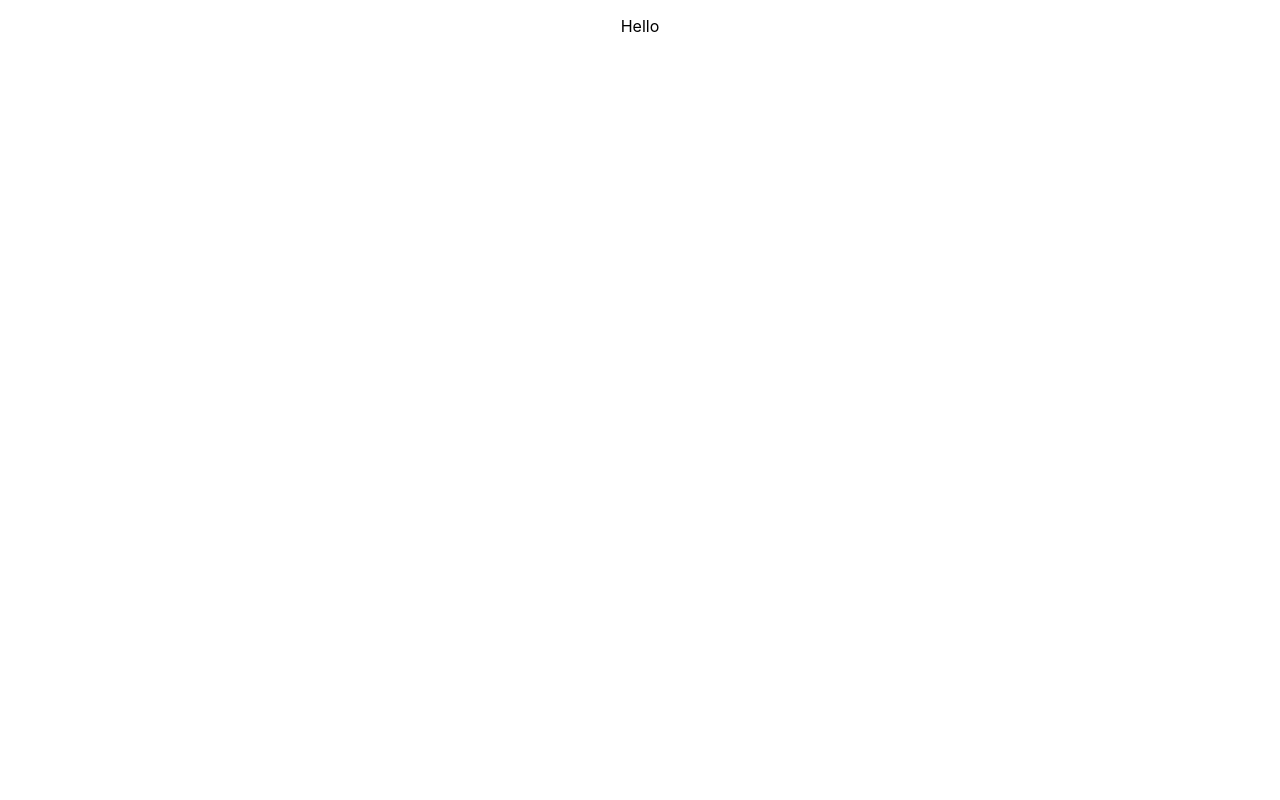
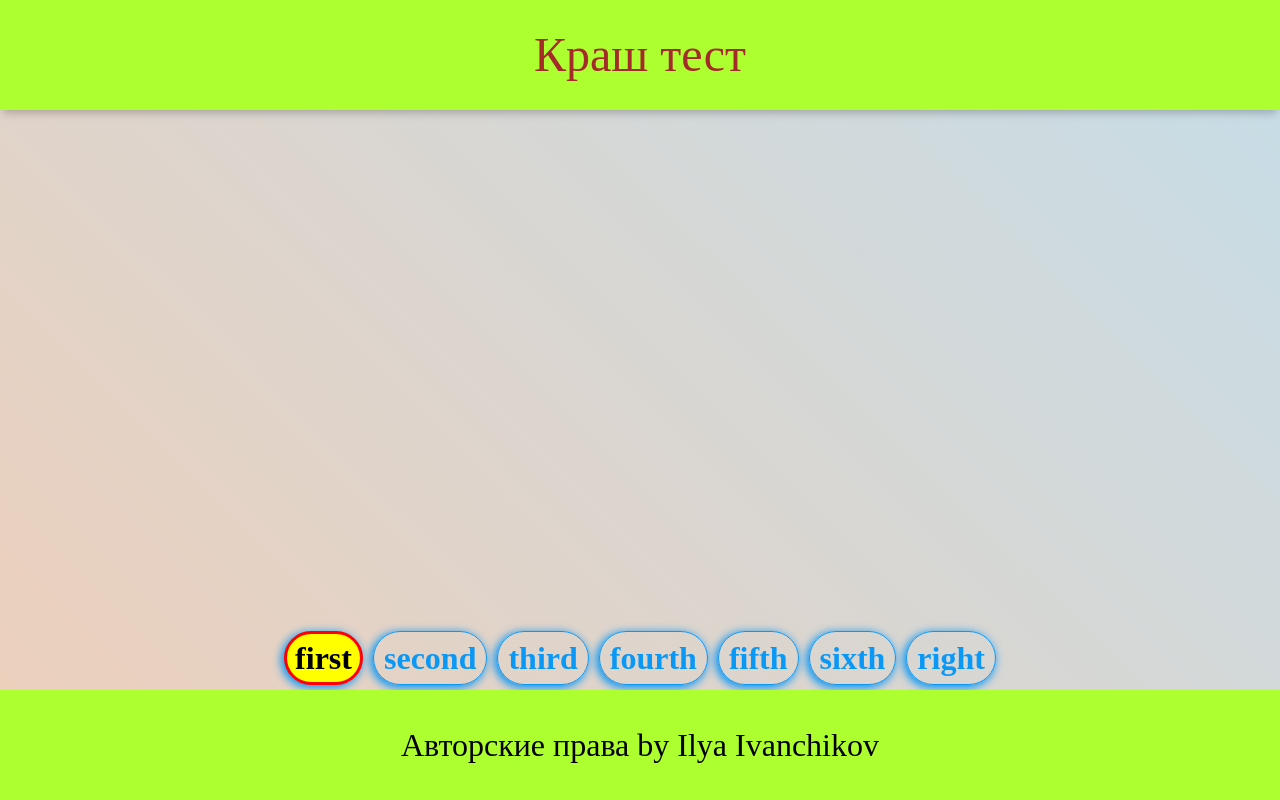
Before and after one commit to IlyaIvanchikov/mobX-React-TypeScript-customPagination-, a React (Create React App) app: page / in a window 1280 px wide. Built offline with nearby package versions, Linux system fonts and the light colour scheme.

Commit message:
feat: add left and right button

```diff
--- a/package.json
+++ b/package.json
@@ -23,7 +23,6 @@
     "@types/react": "^16.9.0",
     "@types/react-dom": "^16.9.0",
     "mobx": "^5.15.5",
-    "mobx-react-devtools": "^6.1.1",
     "mobx-react-lite": "^2.0.7",
     "node-sass": "^4.14.1",
     "react": "^16.13.1",
--- a/src/App.css
+++ /dev/null
@@ -1,38 +0,0 @@
-.App {
-  text-align: center;
-}
-
-.App-logo {
-  height: 40vmin;
-  pointer-events: none;
-}
-
-@media (prefers-reduced-motion: no-preference) {
-  .App-logo {
-    animation: App-logo-spin infinite 20s linear;
-  }
-}
-
-.App-header {
-  background-color: #282c34;
-  min-height: 100vh;
-  display: flex;
-  flex-direction: column;
-  align-items: center;
-  justify-content: center;
-  font-size: calc(10px + 2vmin);
-  color: white;
-}
-
-.App-link {
-  color: #61dafb;
-}
-
-@keyframes App-logo-spin {
-  from {
-    transform: rotate(0deg);
-  }
-  to {
-    transform: rotate(360deg);
-  }
-}
--- a/src/App.tsx
+++ b/src/App.tsx
@@ -1,10 +1,24 @@
 import React from 'react';
-import './App.css';
+import classes from './app.module.scss';
+import Main from './components/main/main';
 
 function App() {
   return (
-    <div className="App">
-      <p>Hello</p>
+    <div className={classes.wrapper}>
+      <header>
+        <h1
+          style={{
+            color: 'brown',
+            fontSize: '48px',
+          }}
+        >
+          Краш тест
+        </h1>
+      </header>
+      <Main />
+      <footer>
+        <span>Авторские права by Ilya Ivanchikov</span>
+      </footer>
     </div>
   );
 }
--- /dev/null
+++ b/src/app.module.scss
@@ -0,0 +1,29 @@
+.wrapper {
+  display: flex;
+  flex-direction: column;
+  min-height: 100vh;
+  background: linear-gradient(45deg, #EECFBA, #C5DDE8);
+
+  header {
+    height: 110px;
+    background-color: greenyellow;
+    box-shadow: 0px 6px 8px -3px rgba(20, 19, 20, 0.25);
+    position: relative;
+    flex: 0 0 auto;
+    display: flex;
+    justify-content: center;
+    align-items: center;
+  }
+
+  footer {
+    height: 110px;
+    background-color: greenyellow;
+    box-shadow: 0px 6px 8px -3px rgba(20, 19, 20, 0.25);
+    position: relative;
+    flex: 0 0 auto;
+    display: flex;
+    justify-content: center;
+    align-items: center;
+    font-size: 32px;
+  }
+}
--- /dev/null
+++ b/src/components/main/main.module.scss
@@ -0,0 +1,31 @@
+.wrapper {
+  flex: 1 0 auto;
+  align-items: flex-end;
+  justify-content: center;
+  display: flex;
+  position: relative;
+
+  div {
+    font-size: 2rem;
+    font-weight: bold;
+    height: 25%;
+    width: auto;
+    position: relative;
+    border-radius: 30px;
+    margin: 5px;
+    cursor: pointer;
+    box-shadow: -2px 2px 9px 1px rgb(10, 152, 247);
+  }
+  .pagination {
+    color: rgb(10, 152, 247);
+    border: 1px solid rgb(10, 152, 247);
+    padding: 10px;
+  }
+
+  .selectedPage {
+    background: yellow;
+    color: black;
+    border: 3px solid red;
+    padding: 8px;
+  }
+}
--- /dev/null
+++ b/src/components/main/main.tsx
@@ -0,0 +1,78 @@
+import React, { useContext, useState } from 'react';
+import classes from './main.module.scss';
+import MainStore from '../../store/mainStore';
+import { observer } from 'mobx-react-lite';
+
+const Main: React.FC = () => {
+  const mainStore = useContext(MainStore);
+  const {
+    storePagination,
+    handleClickPagination,
+    countItemPagination,
+  } = mainStore;
+  const namePage = storePagination.namePage;
+  const currentPage = storePagination.currentPage;
+  const portionSize = storePagination.portionSize;
+  const [portionNumber, setPortionNumber] = useState<number>(1);
+  // const portionNumber = storePagination.portionNumber;
+  const portionCount = Math.ceil(countItemPagination / portionSize);
+  const leftPortPageNumber = (portionNumber - 1) * portionSize - 1;
+  const rightPortPageNumber = portionNumber * portionSize;
+
+  return (
+    <div className={classes.wrapper}>
+      {portionNumber > 1 && (
+        <div
+          className={classes.pagination}
+          onClick={() => {
+            setPortionNumber(portionNumber - 1);
+          }}
+        >
+          left
+        </div>
+      )}
+      {/* {namePage.map((item: string, index: number) => (
+        <div
+          className={
+            currentPage === index + 1
+              ? classes.selectedPage
+              : classes.pagination
+          }
+          key={Math.random() * index}
+          onClick={() => handleClickPagination(index + 1)}
+        >
+          {item}
+        </div>
+      ))} */}
+      {namePage
+        .filter(
+          (item: string, index: number) =>
+            index >= leftPortPageNumber && index <= rightPortPageNumber
+        )
+        .map((item: string, index: number) => (
+          <div
+            className={
+              currentPage === index + 1
+                ? classes.selectedPage
+                : classes.pagination
+            }
+            key={Math.random() * index}
+            onClick={() => handleClickPagination(index + 1)}
+          >
+            {item}
+          </div>
+        ))}
+      {portionCount > portionNumber && (
+        <div
+          className={classes.pagination}
+          onClick={() => {
+            setPortionNumber(portionNumber + 1);
+          }}
+        >
+          right
+        </div>
+      )}
+    </div>
+  );
+};
+export default observer(Main);
--- a/src/index.css
+++ /dev/null
@@ -1,13 +0,0 @@
-body {
-  margin: 0;
-  font-family: -apple-system, BlinkMacSystemFont, 'Segoe UI', 'Roboto', 'Oxygen',
-    'Ubuntu', 'Cantarell', 'Fira Sans', 'Droid Sans', 'Helvetica Neue',
-    sans-serif;
-  -webkit-font-smoothing: antialiased;
-  -moz-osx-font-smoothing: grayscale;
-}
-
-code {
-  font-family: source-code-pro, Menlo, Monaco, Consolas, 'Courier New',
-    monospace;
-}
--- /dev/null
+++ b/src/index.scss
@@ -0,0 +1,9 @@
+@import './reset.scss';
+
+body {
+  // max-width: 1920px;
+  // max-height: 1080px;
+  // min-height: 100vh;
+  height: 100vh;
+  margin: auto;
+}
--- a/src/index.tsx
+++ b/src/index.tsx
@@ -1,6 +1,6 @@
 import React from 'react';
 import ReactDOM from 'react-dom';
-import './index.css';
+import './index.scss';
 import App from './App';
 
 ReactDOM.render(
--- /dev/null
+++ b/src/reset.scss
@@ -0,0 +1,35 @@
+html, body, div, span, applet, object, iframe, h1, h2, h3, h4, h5, h6, p, blockquote, pre, a, abbr, acronym, address, big, cite, code, del, dfn, em, img, ins, kbd, q, s, samp, small, strike, strong, sub, sup, tt, var, b, u, i, center, dl, dt, dd, ol, ul, li, fieldset, form, label, legend, table, caption, tbody, tfoot, thead, tr, th, td, article, aside, canvas, details, embed, figure, figcaption, footer, header, hgroup, menu, nav, output, ruby, section, summary, time, mark, audio, video {
+    margin: 0;
+    padding: 0;
+    border: 0;
+    font-size: 100%;
+    font: inherit;
+    vertical-align: baseline; }
+
+  /* HTML5 display-role reset for older browsers */
+
+  article, aside, details, figcaption, figure, footer, header, hgroup, menu, nav, section {
+    display: block; }
+
+  body {
+    line-height: 1; }
+
+  ol, ul {
+    list-style: none; }
+
+  blockquote, q {
+    quotes: none; }
+
+  blockquote {
+    &:before, &:after {
+      content: '';
+      content: none; } }
+
+  q {
+    &:before, &:after {
+      content: '';
+      content: none; } }
+
+  table {
+    border-collapse: collapse;
+    border-spacing: 0; }
--- /dev/null
+++ b/src/store/mainStore.ts
@@ -0,0 +1,47 @@
+import { observable, action, computed } from 'mobx';
+import { createContext } from 'react';
+
+export interface IStore {
+  currentPage: number;
+  portionSize: number;
+  // portionNumber: number;
+  namePage: string[];
+}
+
+class MainStore {
+  @observable storePagination: IStore = {
+    currentPage: 1,
+    namePage: [
+      'first',
+      'second',
+      'third',
+      'fourth',
+      'fifth',
+      'sixth',
+      'seventh',
+      'eighth',
+      'nineth',
+      'tenth',
+      'eleventh',
+      'twelfth',
+      'thirteenth',
+      'fourteenth',
+      'fifteenth',
+      'sixteenth',
+      'seventeenth',
+      'eighteenth',
+    ],
+    portionSize: 5,
+    // portionNumber: 1,
+  };
+
+  @action handleClickPagination = (id: number) => {
+    this.storePagination.currentPage = id;
+  };
+
+  @computed get countItemPagination(): number {
+    return this.storePagination.namePage.length;
+  }
+}
+
+export default createContext(new MainStore());
--- a/tslint.json
+++ b/tslint.json
@@ -62,7 +62,7 @@
       "prefer-const": true,
       "quotemark": [true, "single", "jsx-double"],
       "radix": true,
-      "semicolon": [true, "always"],
+      "semicolon": [false, "always"],
       "triple-equals": [true, "allow-null-check"],
       "typedef-whitespace": [
         true,
```
Also changed, not shown: 1 other file (tests, documents, lock files or other folders).
